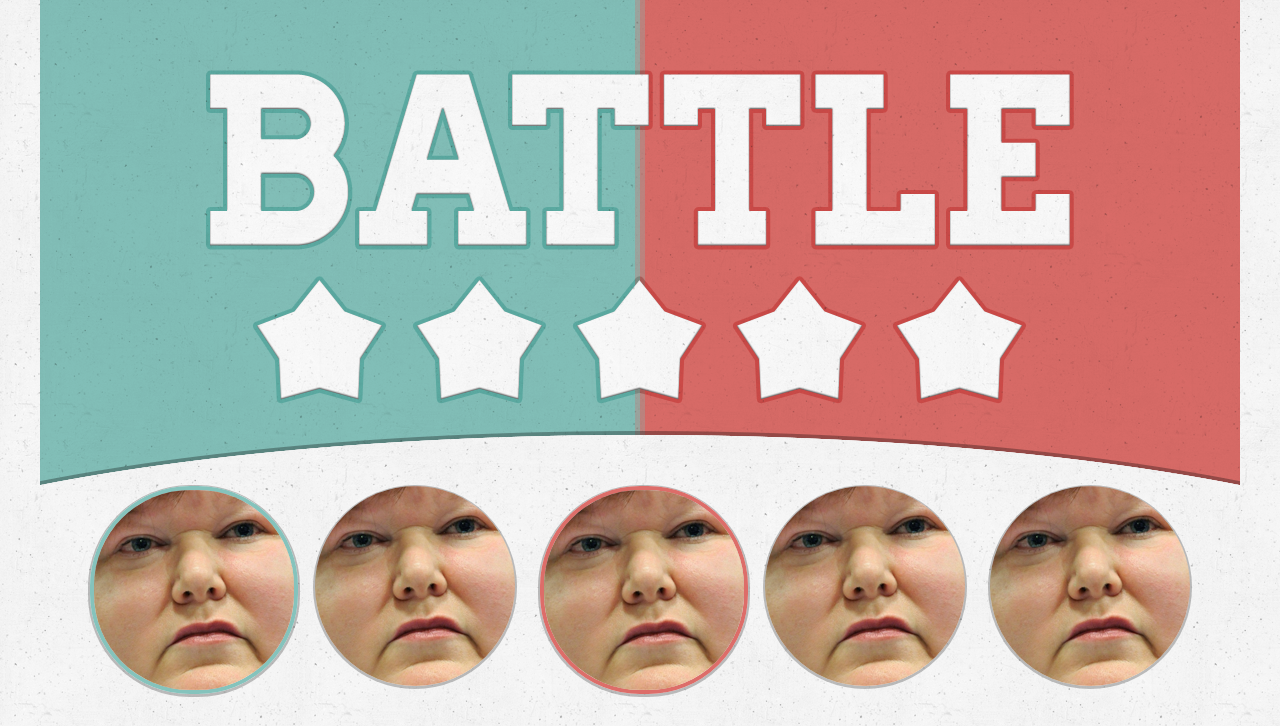
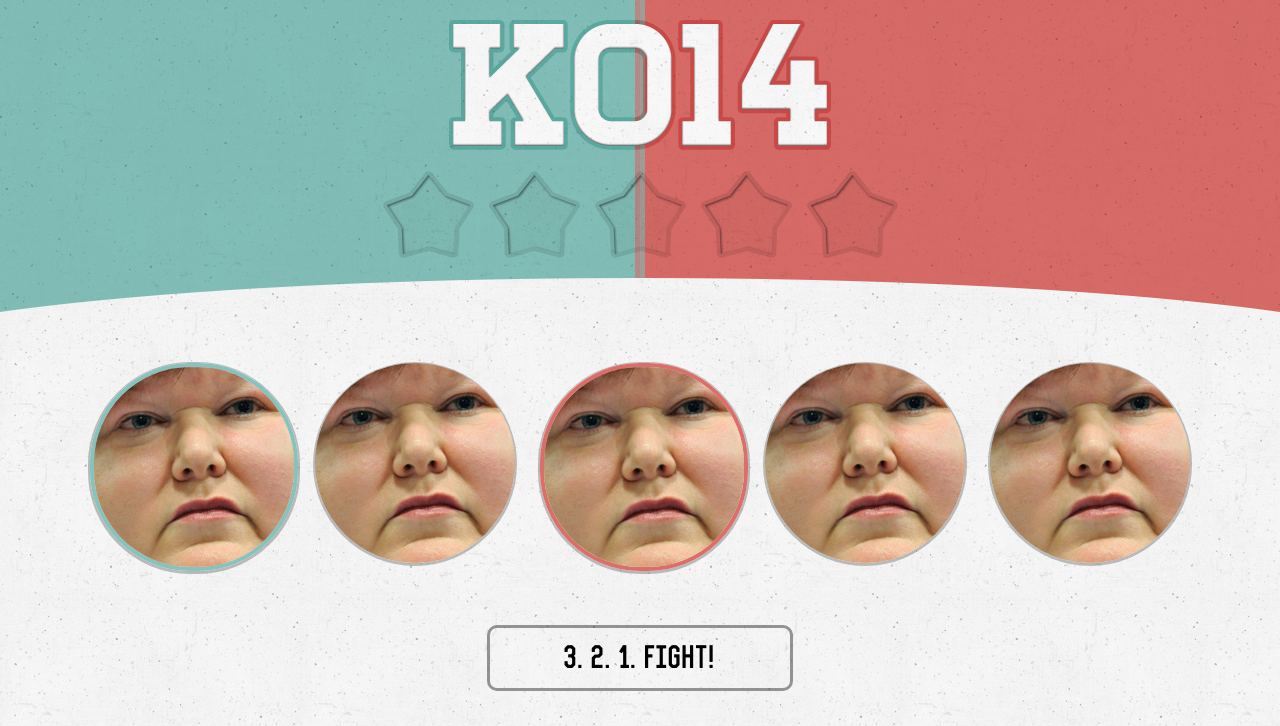
Before and after one commit to pvmolle/ko14, a Node server app: page / in a window 1280 px wide. Shown: the top 726 px of the page. Run offline with Node 20, Linux system fonts and the light colour scheme; style sheets or scripts are compiled from the project's sources.

Commit message:
Nieuwe header

```diff
--- a/sass/style.scss
+++ b/sass/style.scss
@@ -25,7 +25,7 @@
 	header {
 		background: url(../images/header.png) no-repeat center center;
 		width: 100%;
-		height: 486px;
+		height: 363px;
 	}
 
 	main {
```
Also changed, not shown: public/images/header.png.
